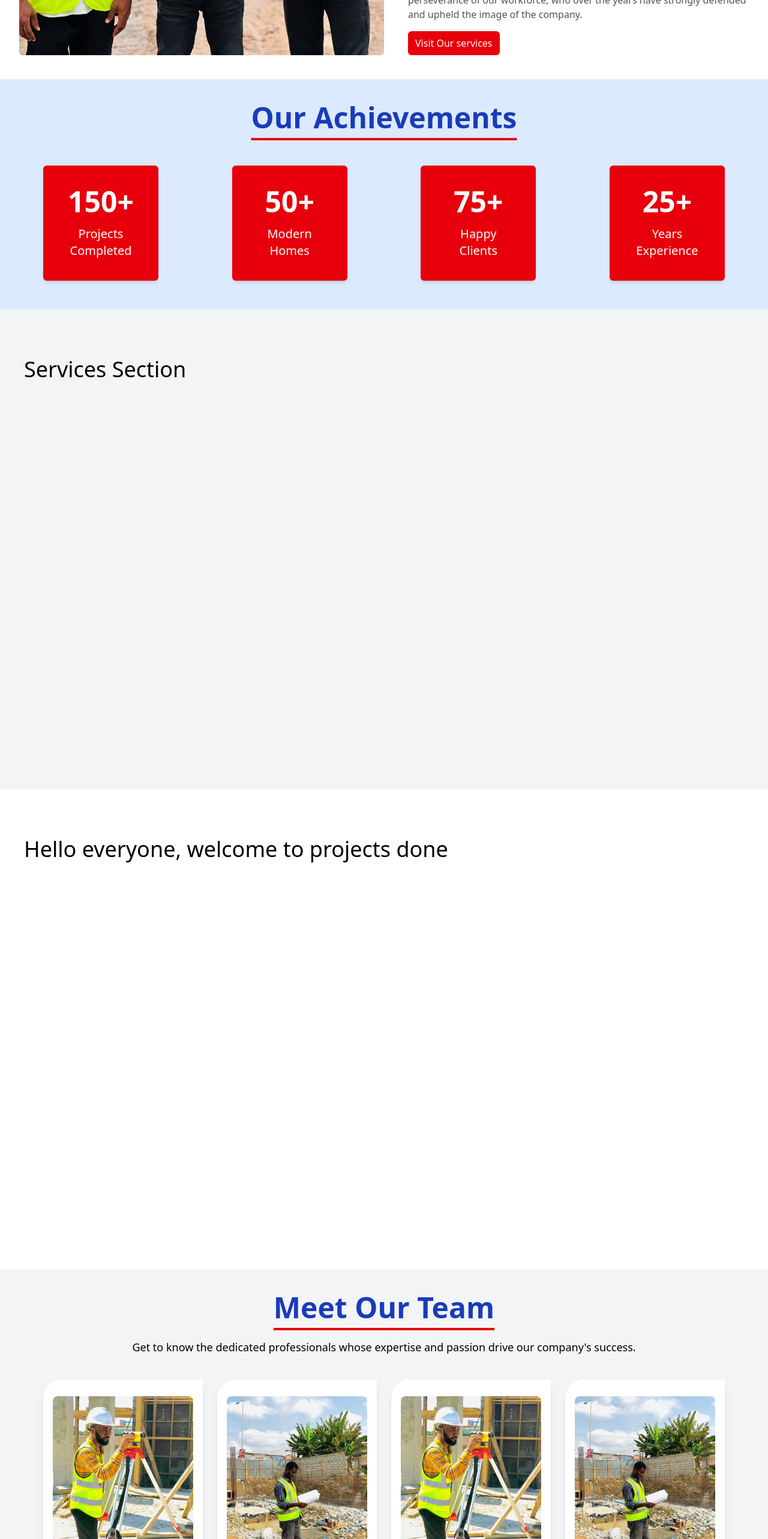
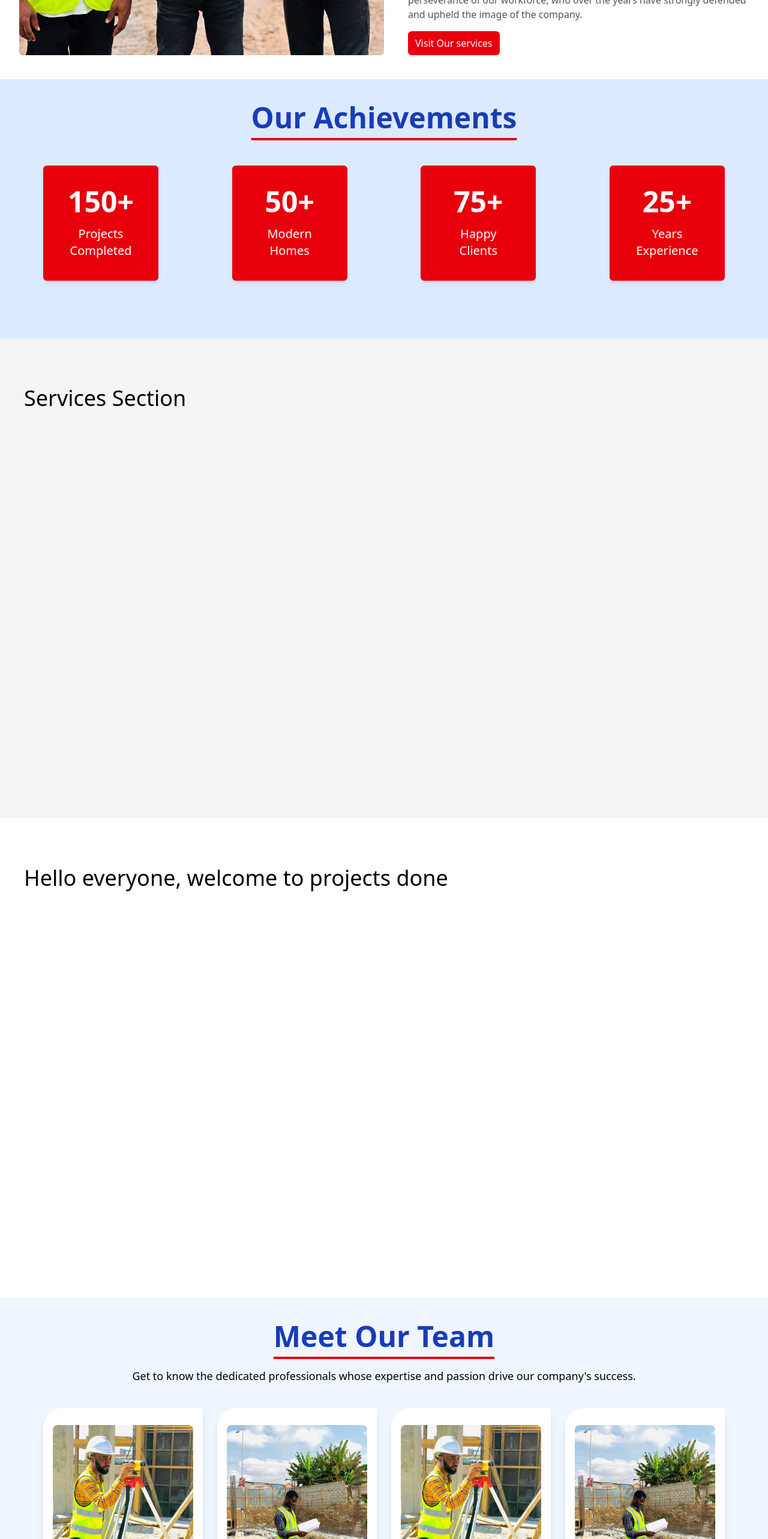
Before and after one commit to Obayaa/construction_website, a React (Vite) app: page / in a window 1280 px wide. Shown: the part 1580-4146 px from the top of the page at 60% size. Built offline with nearby package versions, Linux system fonts and the light colour scheme.

Commit message:
feat: update App component to include Contact section and adjust styling for Achievements and Team sections

```diff
--- a/src/App.jsx
+++ b/src/App.jsx
@@ -1,6 +1,7 @@
 import './App.css'
 import About from './components/About';
 import Achievements from './components/Achievements';
+import Contact from './components/Contact';
 import Home from './components/Home';
 import Navbar from './components/Navbar';
 import Team from './components/Team';
@@ -18,7 +19,7 @@ function App() {
           <About />
         </section>
 
-        <section id="achievements" className="min-h-96 p-10 bg-blue-100">
+        <section id="achievements" className="min-h-[27rem] p-10 bg-blue-100">
           <Achievements />
         </section>
 
@@ -30,12 +31,13 @@ function App() {
           <div>Hello everyone, welcome to projects done</div>
         </section>
 
-        <section id="team" className="min-h-screen p-10 bg-gray-100">
+        <section id="team" className="min-h-[70vh] p-10 bg-blue-50">
           <Team />
 
         </section>
         <section id="contact" className="min-h-screen pt-20 p-10 bg-white text-4xl flex">
-          <div>Contact Section</div>
+          {/* <div>Contact Section</div> */}
+          <Contact />
         </section>
 
       </div>
```
